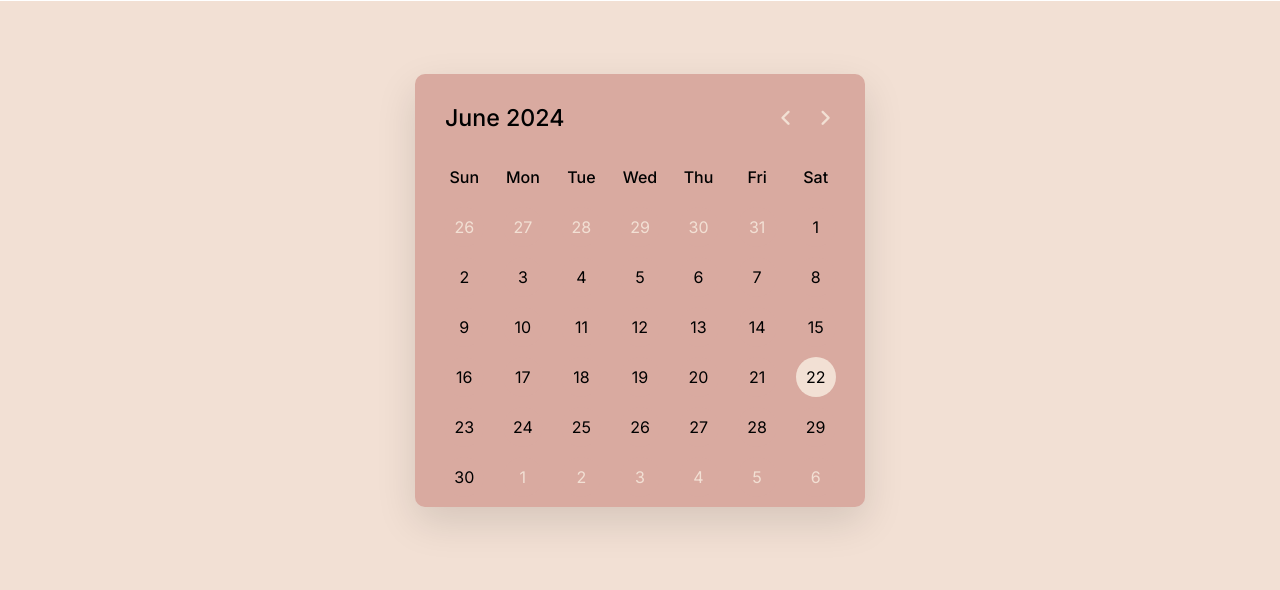
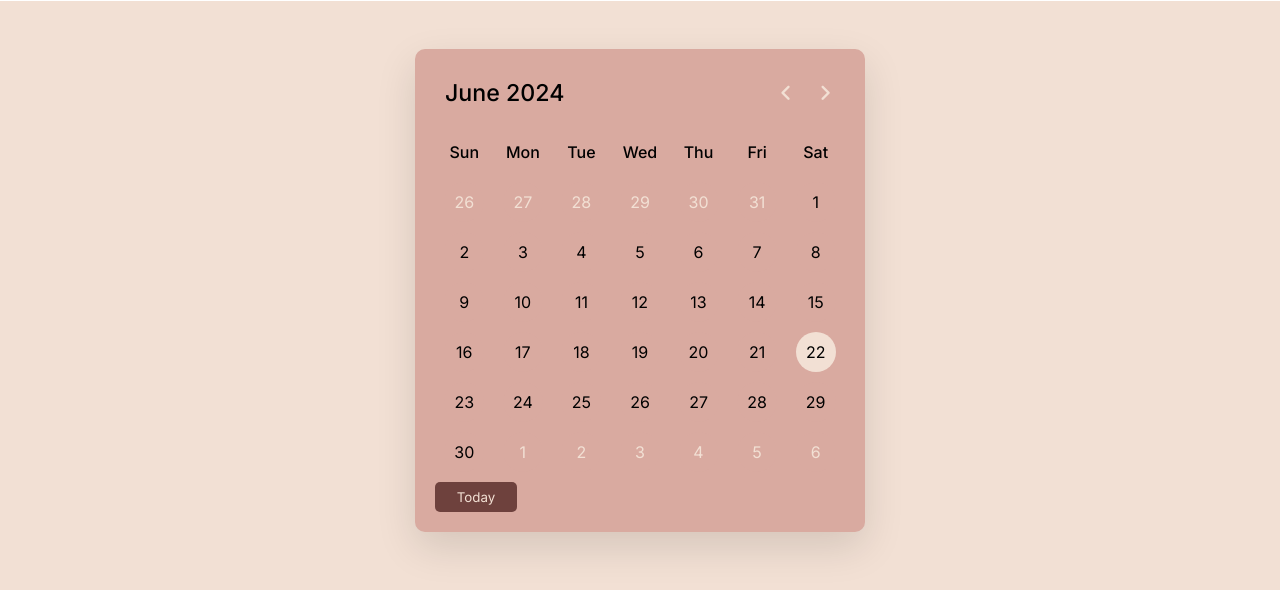
Before and after one commit to IcariZ/Sofeng-, a PHP site: page /Calendar/calendar.html in a window 1280 px wide. Shown: the part 110-700 px from the top of the page. Run offline with PHP 8.4, Linux system fonts and the light colour scheme.

Commit message:
feat: today btn

```diff
--- a/Calendar/calendar.css
+++ b/Calendar/calendar.css
@@ -221,6 +221,7 @@ header .icons span:last-child {
     box-sizing: border-box;
 }
 
+
 .days li::before {
     position: absolute;
     content: "";
@@ -241,3 +242,31 @@ header .icons span:last-child {
 .days li.active::before {
     background: #F2E0D4;
 }
+
+.wrapper .today {
+    display: flex;
+    align-items: center;
+    justify-content: space-between;
+    padding: 0 20px;
+    margin-bottom: 20px;
+    color: var(--primary-clr);
+}
+
+.wrapper .today button {
+    width: 20%;
+    height: 30px;
+    padding: 5px 10px;
+    border: 1px solid var(--primary-clr);
+    border-radius: 5px;
+    background-color: transparent;
+    cursor: pointer;
+    color: var(--primary-clr);
+    color: #F2E0D4;
+    background-color: #6e413d;
+}
+
+.wrapper .today button:hover {
+    font-weight: 700;
+    color: #6e413d;
+    background-color: #F2E0D4;
+}
--- a/Calendar/calendar.html
+++ b/Calendar/calendar.html
@@ -79,6 +79,10 @@
                 </ul>
             </div>
 
+            <div class="today">
+                <button class="btn-today">Today</button>
+            </div>
+
             <!-- Task Details Section -->
             <!-- <div class="task-details">
                 <h2>Task Details</h2>
--- a/Calendar/calendar.js
+++ b/Calendar/calendar.js
@@ -80,3 +80,11 @@ prevNextIcon.forEach(icon => {
 function login(){
     window.location.href = '/index.html';
 }
+
+const   todayBtn = document.querySelector(".today-btn");
+todayBtn.addEventListener("click", () => {
+    let date = new Date(),
+    currYear = date.getFullYear(),
+    currMonth = date.getMonth();
+    renderCalendar();
+});
```
